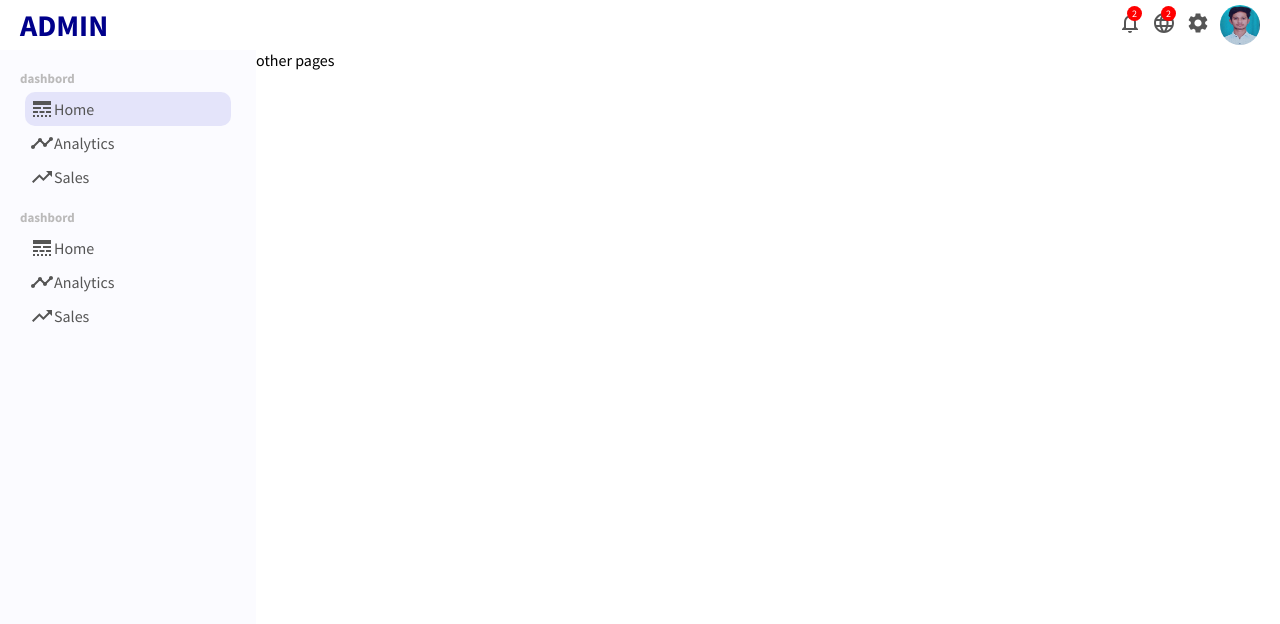
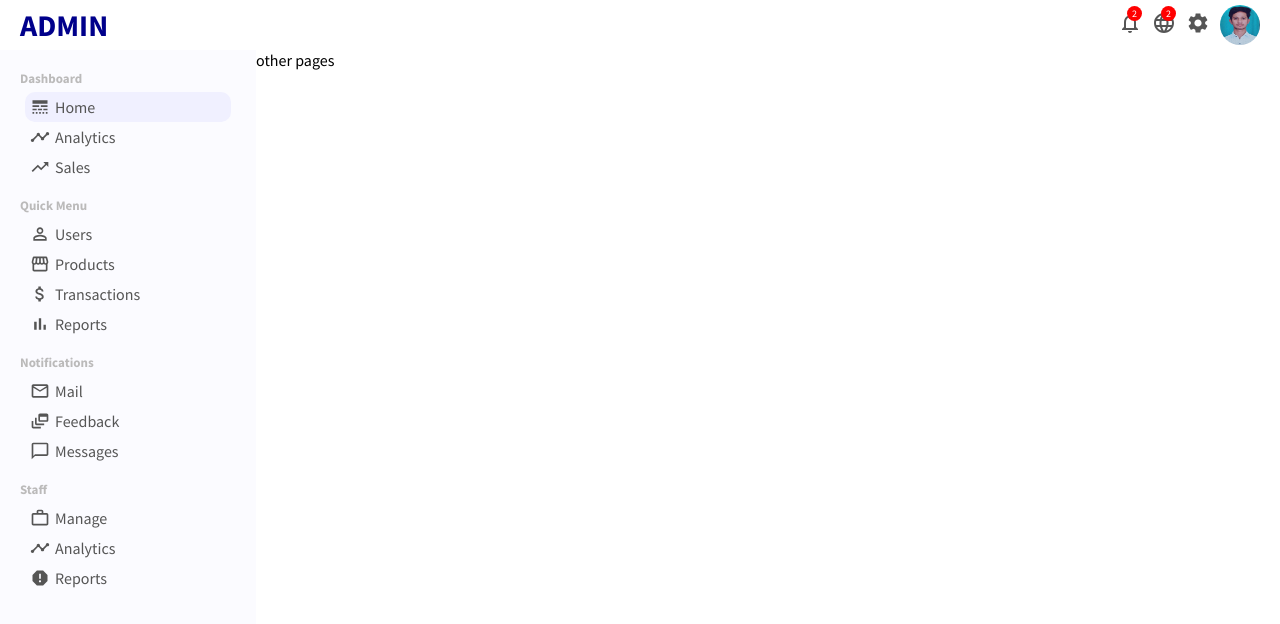
Before and after one commit to Anurag-Saha/admin_dashbord, a React (Create React App) app: page /users in a window 1280 px wide. Shown: the top 624 px of the page. Built offline with nearby package versions, Linux system fonts and the light colour scheme; the HTML template or start-up script is replaced by a standard one.

Commit message:
sidebar complete

```diff
--- a/src/components/sidebar/Sidebar.jsx
+++ b/src/components/sidebar/Sidebar.jsx
@@ -1,45 +1,103 @@
-import "./sidebar.css"
-import { LineStyle ,Timeline, TrendingUp} from "@material-ui/icons"
+import "./sidebar.css";
+import {
+  LineStyle,
+  Timeline,
+  TrendingUp,
+  PermIdentity,
+  Storefront,
+  AttachMoney,
+  BarChart,
+  MailOutline,
+  DynamicFeed,
+  ChatBubbleOutline,
+  WorkOutline,
+  Report,
+} from "@material-ui/icons";
+// import { Link } from "react-router-dom";
 
 export default function Sidebar() {
   return (
     <div className="sidebar">
       <div className="sidebarWrapper">
         <div className="sidebarMenu">
-            <h3 className="sidebarTitle">dashbord</h3>
+          <h3 className="sidebarTitle">Dashboard</h3>
           <ul className="sidebarList">
+            {/* <Link to="/" className="link"> */}
             <li className="sidebarListItem active">
-                    <LineStyle/>
+              <LineStyle className="sidebarIcon" />
               Home
             </li>
+            {/* </Link> */}
             <li className="sidebarListItem">
-                    <Timeline/>
+              <Timeline className="sidebarIcon" />
               Analytics
             </li>
             <li className="sidebarListItem">
-                    <TrendingUp/>
+              <TrendingUp className="sidebarIcon" />
               Sales
             </li>
           </ul>
         </div>
         <div className="sidebarMenu">
-            <h3 className="sidebarTitle">dashbord</h3>
+          <h3 className="sidebarTitle">Quick Menu</h3>
           <ul className="sidebarList">
-                <li className="sidebarListItem ">
-                    <LineStyle/>
-                    Home
+            {/* <Link to="/users" className="link"> */}
+              <li className="sidebarListItem">
+                <PermIdentity className="sidebarIcon" />
+                Users
+              </li>
+            {/* </Link> */}
+            {/* <Link to="/products" className="link"> */}
+              <li className="sidebarListItem">
+                <Storefront className="sidebarIcon" />
+                Products
+              </li>
+            {/* </Link> */}
+            <li className="sidebarListItem">
+              <AttachMoney className="sidebarIcon" />
+              Transactions
             </li>
             <li className="sidebarListItem">
-                    <Timeline/>
+              <BarChart className="sidebarIcon" />
+              Reports
+            </li>
+          </ul>
+        </div>
+        <div className="sidebarMenu">
+          <h3 className="sidebarTitle">Notifications</h3>
+          <ul className="sidebarList">
+            <li className="sidebarListItem">
+              <MailOutline className="sidebarIcon" />
+              Mail
+            </li>
+            <li className="sidebarListItem">
+              <DynamicFeed className="sidebarIcon" />
+              Feedback
+            </li>
+            <li className="sidebarListItem">
+              <ChatBubbleOutline className="sidebarIcon" />
+              Messages
+            </li>
+          </ul>
+        </div>
+        <div className="sidebarMenu">
+          <h3 className="sidebarTitle">Staff</h3>
+          <ul className="sidebarList">
+            <li className="sidebarListItem">
+              <WorkOutline className="sidebarIcon" />
+              Manage
+            </li>
+            <li className="sidebarListItem">
+              <Timeline className="sidebarIcon" />
               Analytics
             </li>
             <li className="sidebarListItem">
-                    <TrendingUp/>
-                    Sales
+              <Report className="sidebarIcon" />
+              Reports
             </li>
           </ul>
         </div>
       </div>
     </div>
-  )
+  );
 }
--- a/src/components/sidebar/sidebar.css
+++ b/src/components/sidebar/sidebar.css
@@ -1,32 +1,45 @@
-.sidebar{
+
+.sidebar {
     flex: 1;
     height: calc(100vh - 50px);
     background-color: rgb(251, 251, 255);
     position: sticky;
     top: 50px;
   }
-.sidebarWrapper{
+
+  .sidebarWrapper {
     padding: 20px;
     color: #555;
   }
-.sidebarMenu{
+
+  .sidebarMenu {
     margin-bottom: 10px;
   }
-.sidebarTitle{
+
+  .sidebarTitle {
     font-size: 13px;
     color: rgb(187, 186, 186);
   }
-.sidebarList{
+
+  .sidebarList {
     list-style: none;
     padding: 5px;
   }
-.sidebarListItem{
+
+  .sidebarListItem {
     padding: 5px;
     cursor: pointer;
     display: flex;
     align-items: center;
     border-radius: 10px;
   }
-.sidebarListItem.active,.sidebarListItem:hover{
-    background-color: rgb(228, 228, 250);
+
+  .sidebarListItem.active,
+  .sidebarListItem:hover {
+    background-color: rgb(240, 240, 255);
   }
+
+  .sidebarIcon{
+      margin-right: 5px;
+      font-size: 20px !important;
+  }
```
Lines whose indentation alone changed are shown as unchanged.
